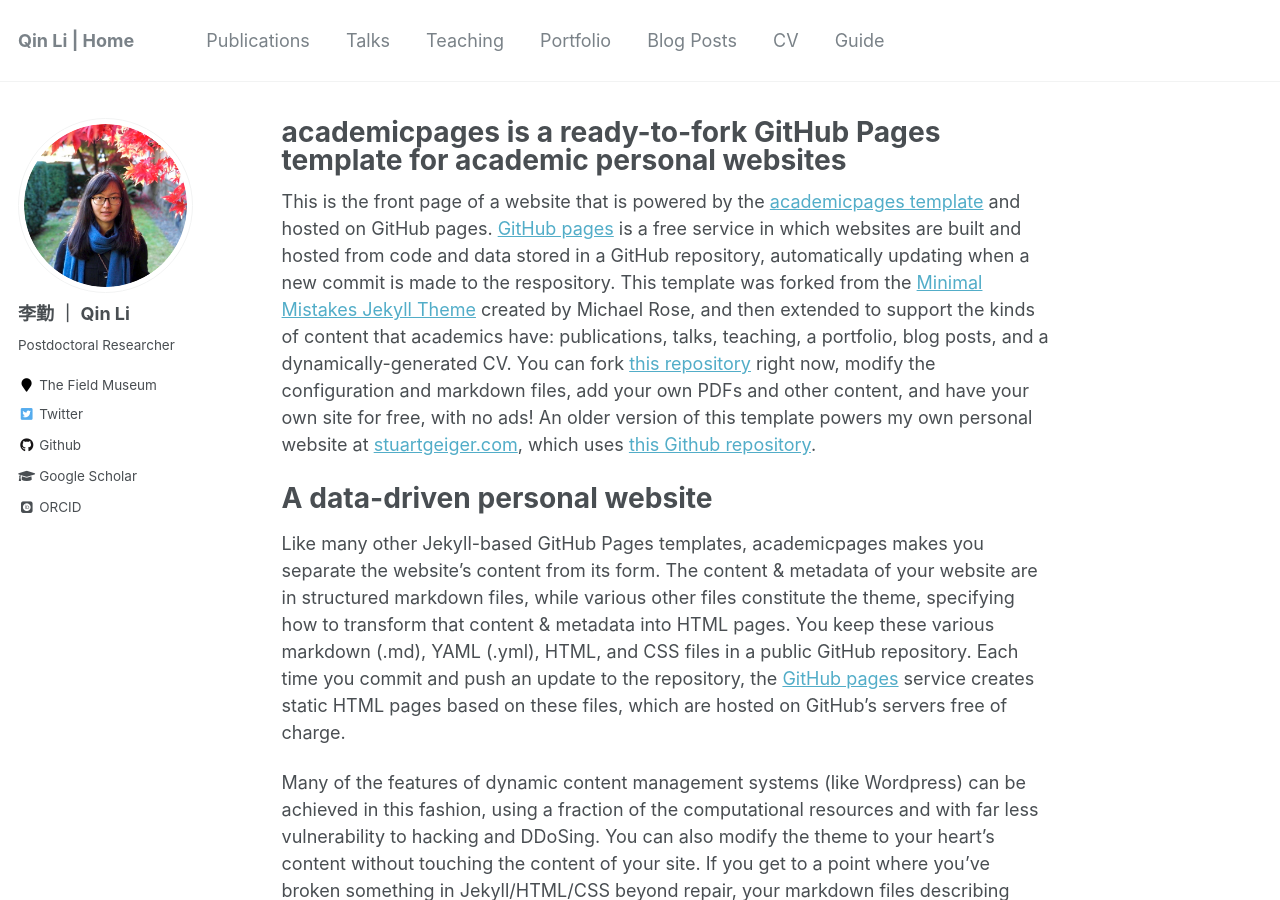
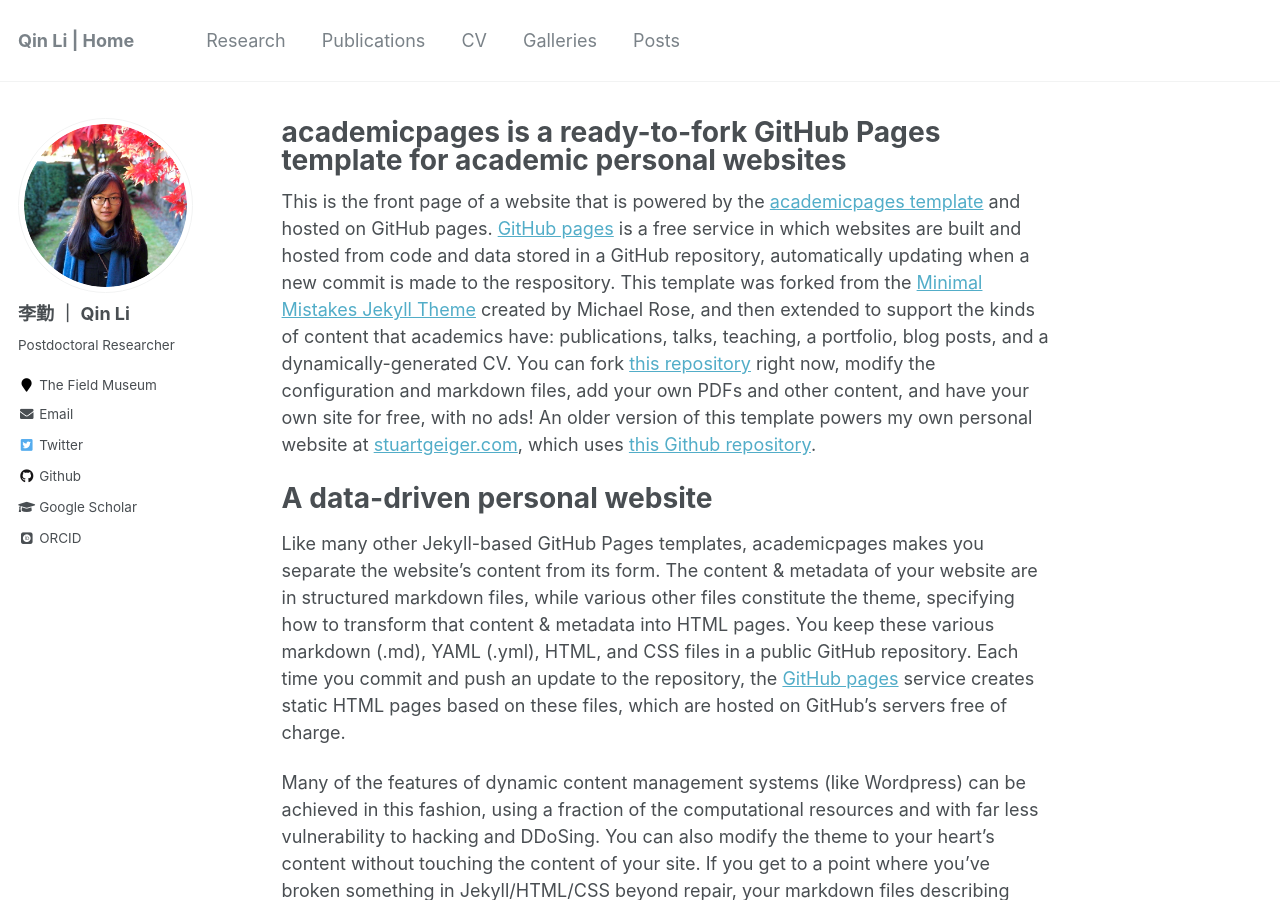
Before and after one commit to qli/qli.github.io, a Jekyll site: the page built from _pages/about.md, in a window 1280 px wide and 900 px high. Built offline with Jekyll 4.4.1, drawn with Linux system fonts in a browser that asks for light colours; some web fonts are replaced.

Commit message:
modify config.yml

```diff
--- a/_config.yml
+++ b/_config.yml
@@ -86,8 +86,8 @@ author:
   location         : "The Field Museum"
   employer         :
   pubmed           :
-  googlescholar    : "http://yourfullgooglescholarurl.com"
-  email            :
+  googlescholar    : "https://scholar.google.com/citations?user=chGL78AAAAAJ&hl=en&authuser=1"
+  email            : "qli(at)fieldmuseum(dot)org"
   researchgate     :  # example: "https://www.researchgate.net/profile/yourprofile"
   uri              :
   bitbucket        :
@@ -96,20 +96,20 @@ author:
   flickr           :
   facebook         :
   foursquare       :
-  github           : "academicpages"
+  github           : "qli"
   google_plus      :
   keybase          :
   instagram        :
   impactstory      : #"https://profiles.impactstory.org/u/xxxx-xxxx-xxxx-xxxx"
   lastfm           :
   linkedin         :
-  orcid            : "http://orcid.org/yourorcidurl"
+  orcid            : "http://orcid.org/0000-0001-9976-8236"
   pinterest        :
   soundcloud       :
   stackoverflow    : # http://stackoverflow.com/users/123456/username
   steam            :
   tumblr           :
-  twitter          : "replacethistwitterhandle"
+  twitter          : "qinli_bio"
   vine             :
   weibo            :
   xing             :
@@ -244,6 +244,33 @@ defaults:
       layout: talk
       author_profile: true
       share: true
+  # _research
+  - scope:
+      path: ""
+      type: research
+    values:
+      layout: single
+      author_profile: true
+      share: true
+      comments: true
+  # _cv
+  - scope:
+      path: ""
+      type: cv
+    values:
+      layout: single
+      author_profile: true
+      share: true
+      comments: true
+  # _galleries
+  - scope:
+      path: ""
+      type: galleries
+    values:
+      layout: single
+      author_profile: true
+      share: true
+      comment: true
 
 # Sass/SCSS
 sass:
@@ -255,7 +282,7 @@ sass:
 permalink: /:categories/:title/
 # paginate: 5 # amount of posts to show
 # paginate_path: /page:num/
-timezone: America/Los_Angeles # http://en.wikipedia.org/wiki/List_of_tz_database_time_zones
+timezone: America/Chicago # http://en.wikipedia.org/wiki/List_of_tz_database_time_zones
 
 
 # Plugins
--- a/_data/navigation.yml
+++ b/_data/navigation.yml
@@ -1,22 +1,16 @@
 # main links links
 main:
+  - title: "Research"
+    url: /research/
+
   - title: "Publications"
     url: /publications/
-
-  - title: "Talks"
-    url: /talks/
-
-  - title: "Teaching"
-    url: /teaching/
-
-  - title: "Portfolio"
-    url: /portfolio/
-
-  - title: "Blog Posts"
-    url: /year-archive/
 
   - title: "CV"
     url: /cv/
 
-  - title: "Guide"
-    url: /markdown/
+  - title: "Galleries"
+    url: /galleries/
+
+  - title: "Posts"
+    url: /year-archive/
```
